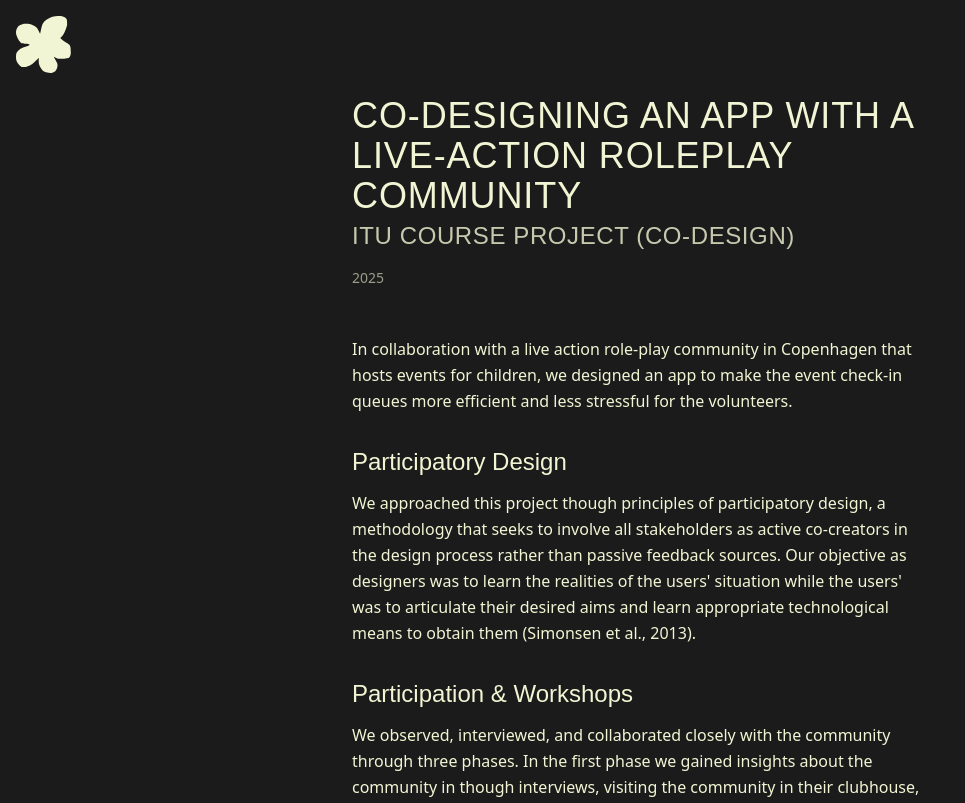
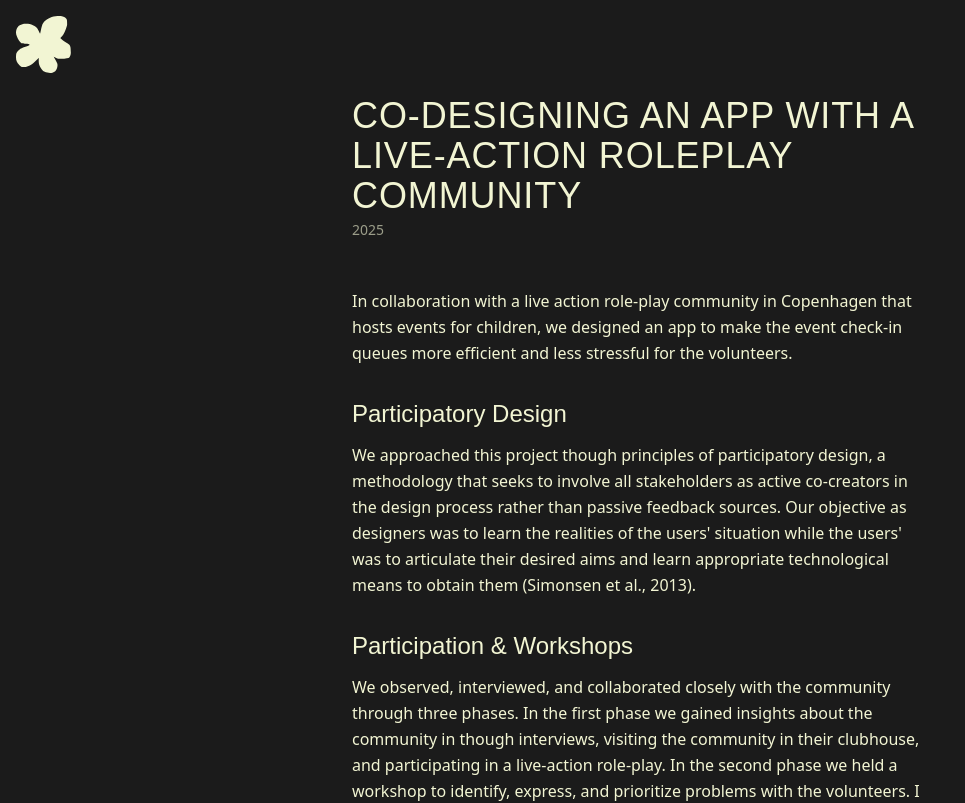
Before and after one commit to mikasenghaas/caecilieliden, a Next.js app: page /projects/codesign-project in a window 1280 px wide. Shown: the top 803 px of the page, without its empty margins (0-965 px from the left). Built offline with nearby package versions, Linux system fonts and the light colour scheme; a web font is replaced by a local one.

Commit message:
remove subtitle

```diff
--- a/app/projects/[slug]/page.tsx
+++ b/app/projects/[slug]/page.tsx
@@ -69,13 +69,7 @@ export default async function ProjectPage({ params }: ProjectPageProps) {
           <h1 className="font-display text-3xl md:text-4xl uppercase tracking-wide mb-1">
             {frontmatter.title}
           </h1>
-          {frontmatter.subtitle && (
-            <h2 className="font-display text-xl md:text-2xl uppercase tracking-wide text-background/80 mb-4">
-              {frontmatter.subtitle}
-            </h2>
-          )}
           <div className="text-sm text-background/60 space-y-1">
-            {frontmatter.type && <p className="italic">{frontmatter.type}</p>}
             {frontmatter.year && <p>{frontmatter.year}</p>}
           </div>
         </header>
--- a/content/projects/codesign-project.mdx
+++ b/content/projects/codesign-project.mdx
@@ -1,6 +1,5 @@
 ---
 title: "Co-Designing an App with a Live-Action Roleplay Community"
-subtitle: "ITU course project (Co-design)"
 year: "2025"
 ---
 
--- a/content/projects/melting-icebergs.mdx
+++ b/content/projects/melting-icebergs.mdx
@@ -1,6 +1,5 @@
 ---
 title: "Melting Icebergs"
-subtitle: "ITU course project (Creative Data Visualization)"
 year: "2024"
 ---
 
--- a/content/projects/never-late-bed.mdx
+++ b/content/projects/never-late-bed.mdx
@@ -1,7 +1,5 @@
 ---
 title: "The Never-Late Bed"
-subtitle: "An Arduino Project"
-type: "ITU course project (Physical Computing)"
 year: "2024"
 ---
 
```
